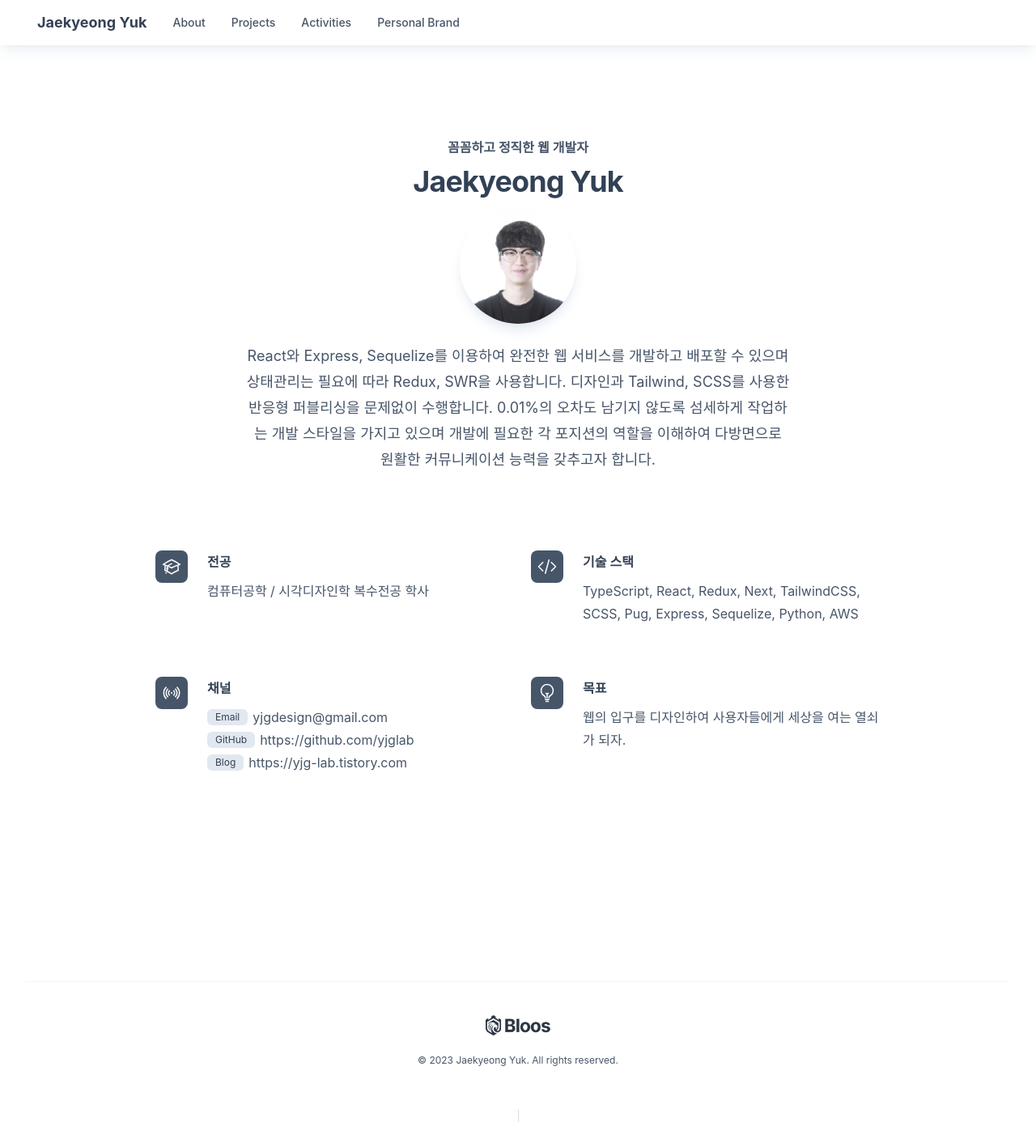
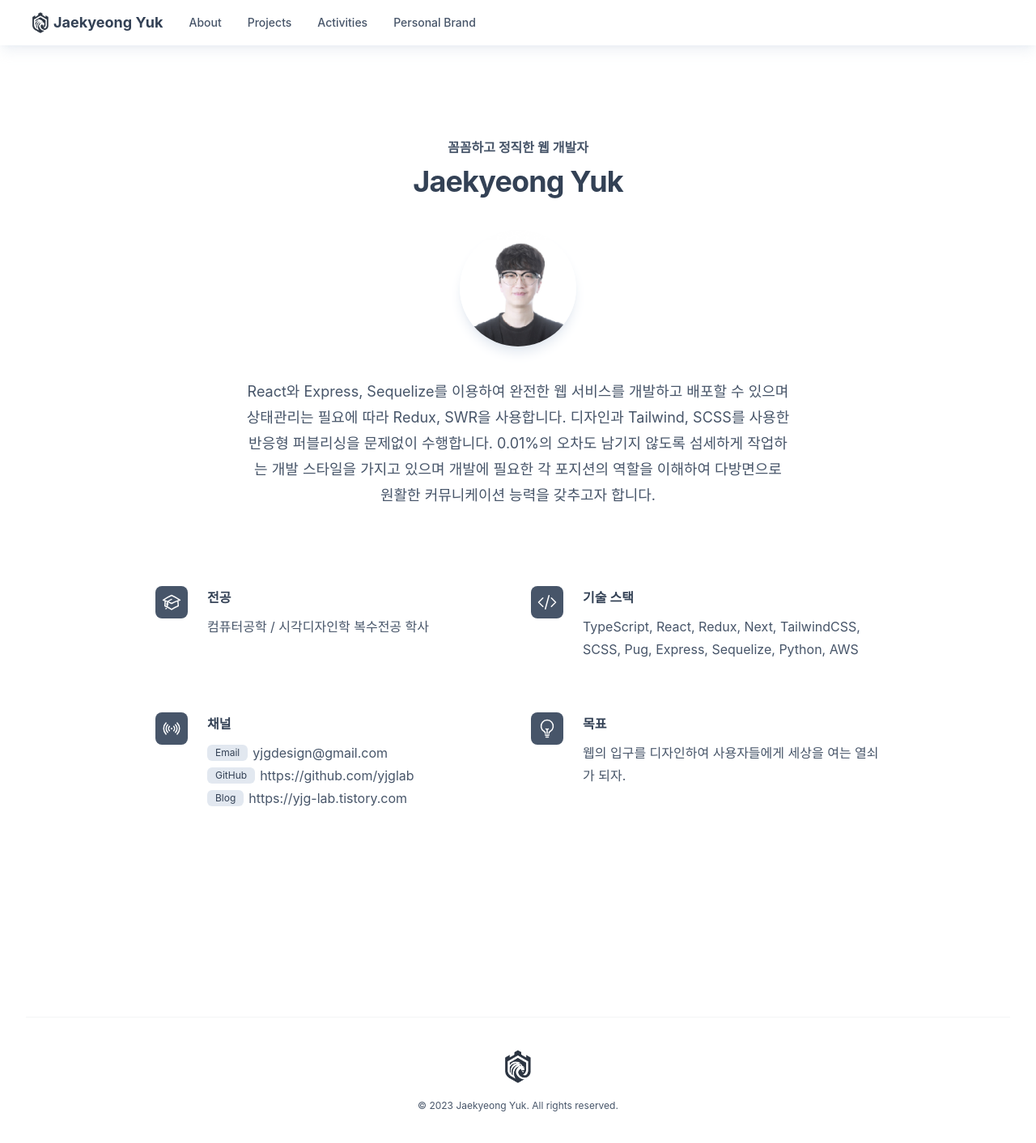
Before and after one commit to yjglab/portfolio, a React (Create React App) app: page / in a window 1280 px wide. Shown: the top 1412 px of the page at 81% size. Built offline with nearby package versions, Linux system fonts and the light colour scheme.

Commit message:
Update: ui수정

```diff
--- a/src/components/Footer.tsx
+++ b/src/components/Footer.tsx
@@ -1,25 +1,25 @@
 import React, { useCallback, useState } from 'react';
 import { Link } from 'react-router-dom';
-import { bloosLogoFull } from '../tools/global';
+import { bloosLogo } from '../tools/global';
 
 const Footer = () => {
   return (
     <footer className='mx-auto mt-32 w-full max-w-container px-4 sm:px-6 lg:px-8'>
       <div className='border-t border-slate-700/5 py-10'>
         <div className='flex w-36 justify-center items-center left-0 right-0 mx-auto'>
-          <img alt='' className='w-20 h-auto' src={bloosLogoFull} />
+          <img alt='' className='w-8 h-auto' src={bloosLogo} />
         </div>
         <p className='mt-4 text-center text-xs leading-6 text-slate-600'>
           © 2023 Jaekyeong Yuk. All rights reserved.
         </p>
-        <div className='mt-12 flex items-center justify-center space-x-4 text-sm font-semibold leading-6 text-slate-700'>
-          <Link to=''>
+        <div className='mt-12 flex text-slate-400 items-center justify-center space-x-4 text-sm leading-6'>
+          {/* <Link to=''>
             <span className='cursor-pointer'></span>
           </Link>
           <div className='h-4 w-px bg-slate-600/20' />
           <Link to=''>
             <span className='cursor-pointer'></span>
-          </Link>
+          </Link> */}
         </div>
       </div>
     </footer>
--- a/src/components/NavBar.tsx
+++ b/src/components/NavBar.tsx
@@ -9,7 +9,6 @@ const navigation = {
   categories: [],
   pages: [
     { name: 'About', href: '/' },
-    // { name: 'Skills', href: '/skills' },
     { name: 'Projects', href: '/projects' },
     { name: 'Activities', href: '/activities' },
     { name: 'Personal Brand', href: '/brand' },
@@ -94,6 +93,7 @@ const NavBar: FC = () => {
               {/* Logo */}
               <div className='flex ml-2'>
                 <Link className='flex items-center' to='/'>
+                  <img src={bloosLogo} alt='logo' className='w-5' />
                   <span className='ml-1.5 text-slate-700 font-bold text-lg'>Jaekyeong Yuk</span>
                 </Link>
               </div>
--- a/src/pages/Home.tsx
+++ b/src/pages/Home.tsx
@@ -6,14 +6,14 @@ const Home = () => {
   return (
     <div className='bg-white py-24 sm:py-32 mt-10'>
       <div className='mx-auto max-w-7xl px-6 lg:px-8'>
-        <div className='mx-auto max-w-2xl lg:text-center'>
+        <div className='mx-auto max-w-2xl text-center'>
           <h2 className='text-base font-semibold leading-7 text-slate-600'>{me.title}</h2>
           <p className='mt-2 text-3xl font-bold tracking-tight text-slate-700 sm:text-4xl'>{me.name}</p>
-          <div className='w-36 rounded-full overflow-hidden mx-auto my-3 shadow-slate-200 shadow-lg'>
+          <div className='w-36 rounded-full overflow-hidden mx-auto my-10 shadow-slate-200 shadow-lg'>
             <img src={me.avatar} alt='avatar' className='object-cover scale-150 relative top-2' />
           </div>
 
-          <p className='mt-6 text-lg leading-8 text-slate-600'>{me.description}</p>
+          <p className='lg:text-center text-left mt-6 text-lg leading-8 text-slate-600'>{me.description}</p>
         </div>
 
         <div className='mx-auto mt-16 max-w-2xl sm:mt-20 lg:mt-24 lg:max-w-4xl'>
--- a/src/tools/data.ts
+++ b/src/tools/data.ts
@@ -84,7 +84,12 @@ export const activities = [
       link: [],
       description:
         '전주 ICT 교육사업부에서 진행한 코딩경진대회입니다. 총 2시간의 제한 시간 내로 원하는 언어를 골라 주어진 3개의 알고리즘 문제를 풀어내는 것이 대회 목표입니다. 가지고 있던 코딩 능력을 발휘해볼 소중한 기회였으며 대상이라는 값진 성과를 만들었습니다.',
-      images: [{ name: '1', src: '' }],
+      images: [
+        {
+          name: '1',
+          src: 'https://github.com/yjglab/portfolio/assets/70316567/ff426520-c7ab-4f2c-beb3-99bd1ea84294',
+        },
+      ],
     },
   },
   {
@@ -106,10 +111,18 @@ export const activities = [
       description:
         '빅데이터 과목을 수강하면서 데이터 분석 분야에 관심이 생겨, 파이썬 모듈 강의를 제작하였습니다. 이 강의는 NumPy 모듈의 메서드 활용법을 학습할 수 있는 내용으로 구성되었습니다. 강의는 인프런에 업로드되어 있으며, 프로그래머스 스쿨에서도 업로드 제안이 들어와 내용을 업데이트하고 추가로 업로드하였습니다. 현재까지 약 2,800여 명이 신청하여 도움을 받아갔습니다. 개인적으로, 내가 알고 있는 내용을 다른 사람에게 설명해보는 것이 최고의 학습법이라고 생각합니다.',
       images: [
-        { name: '1', src: '' },
-        { name: '2', src: '' },
-        { name: '3', src: '' },
-        { name: '4', src: '' },
+        {
+          name: '1',
+          src: 'https://github.com/yjglab/portfolio/assets/70316567/90e0556d-cae1-4b35-9db9-0f2a0c6f17af',
+        },
+        {
+          name: '2',
+          src: 'https://github.com/yjglab/portfolio/assets/70316567/ccf665a5-d3da-4c02-b1c6-ba8c9c1afcdd',
+        },
+        {
+          name: '3',
+          src: 'https://github.com/yjglab/portfolio/assets/70316567/116afb65-734a-4b3f-b60c-9359962296b2',
+        },
       ],
     },
   },
@@ -256,7 +269,7 @@ export const projectsDev = [
         },
       ],
       description:
-        'BlooWays는 소켓 통신을 활용하여 1대1 또는 다수의 멤버들과 실시간 라이브 메시지를 주고받을 수 있는 서비스입니다. 블루웨이와 에리어는 각각 크고 작은 개념의 대화 공간을 의미하며, 사용자는 여러 개의 대화 공간을 생성하고 원하는 멤버를 초대하여 자신과 유사한 성향을 가진 멤버들과 소통할 수 있습니다.',
+        'BlooWays는 소켓 통신을 활용하여 1대1 또는 다수의 멤버들과 실시간 라이브 메시지를 주고받을 수 있는 서비스입니다. 블루웨이와 에리어는 각각 크고 작은 개념의 대화 공간이며, 사용자는 여러 개의 대화 공간을 생성하고 원하는 멤버를 초대하여 자신과 유사한 성향을 가진 멤버들과 소통할 수 있습니다.',
       implements: [
         {
           name: '사용자',
```
